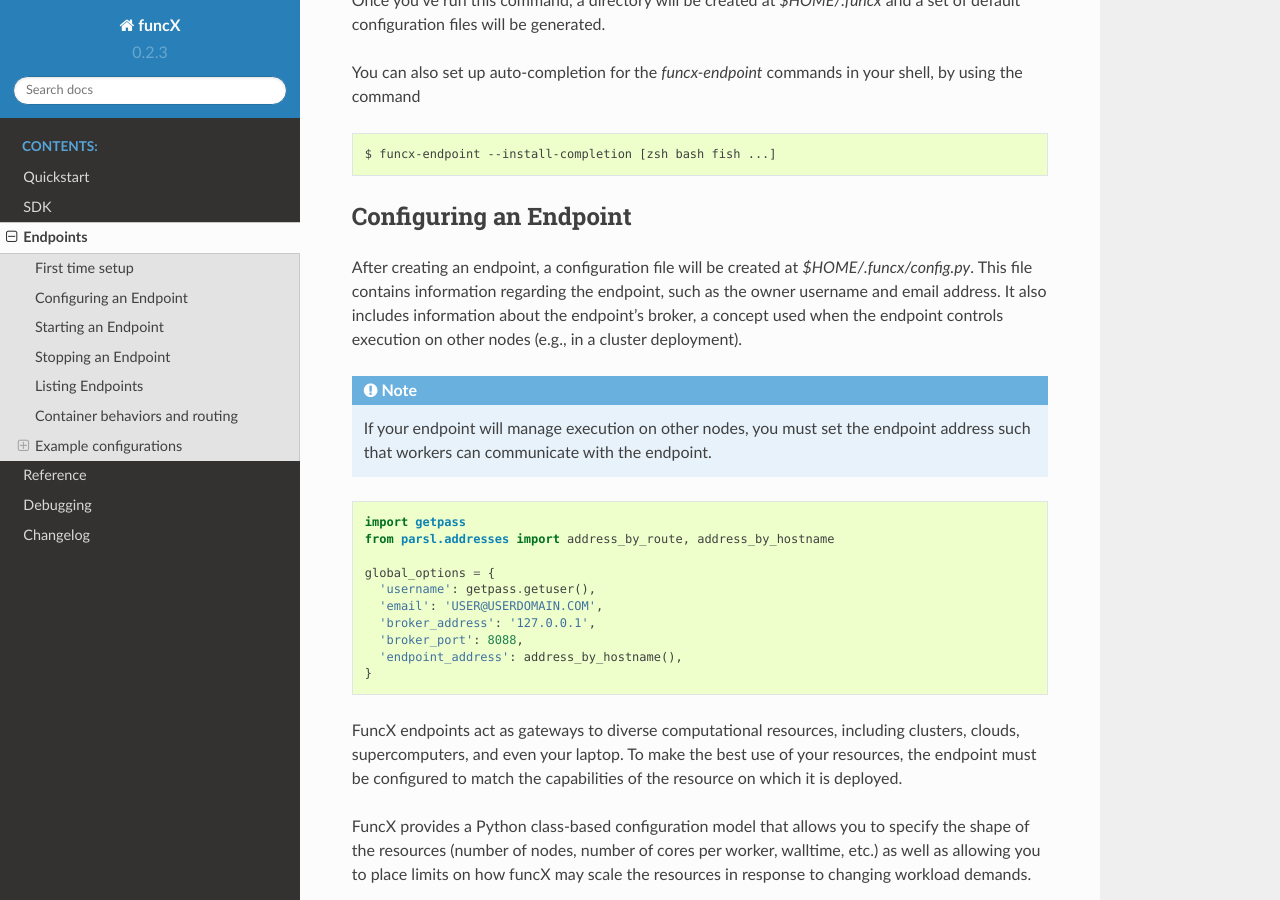
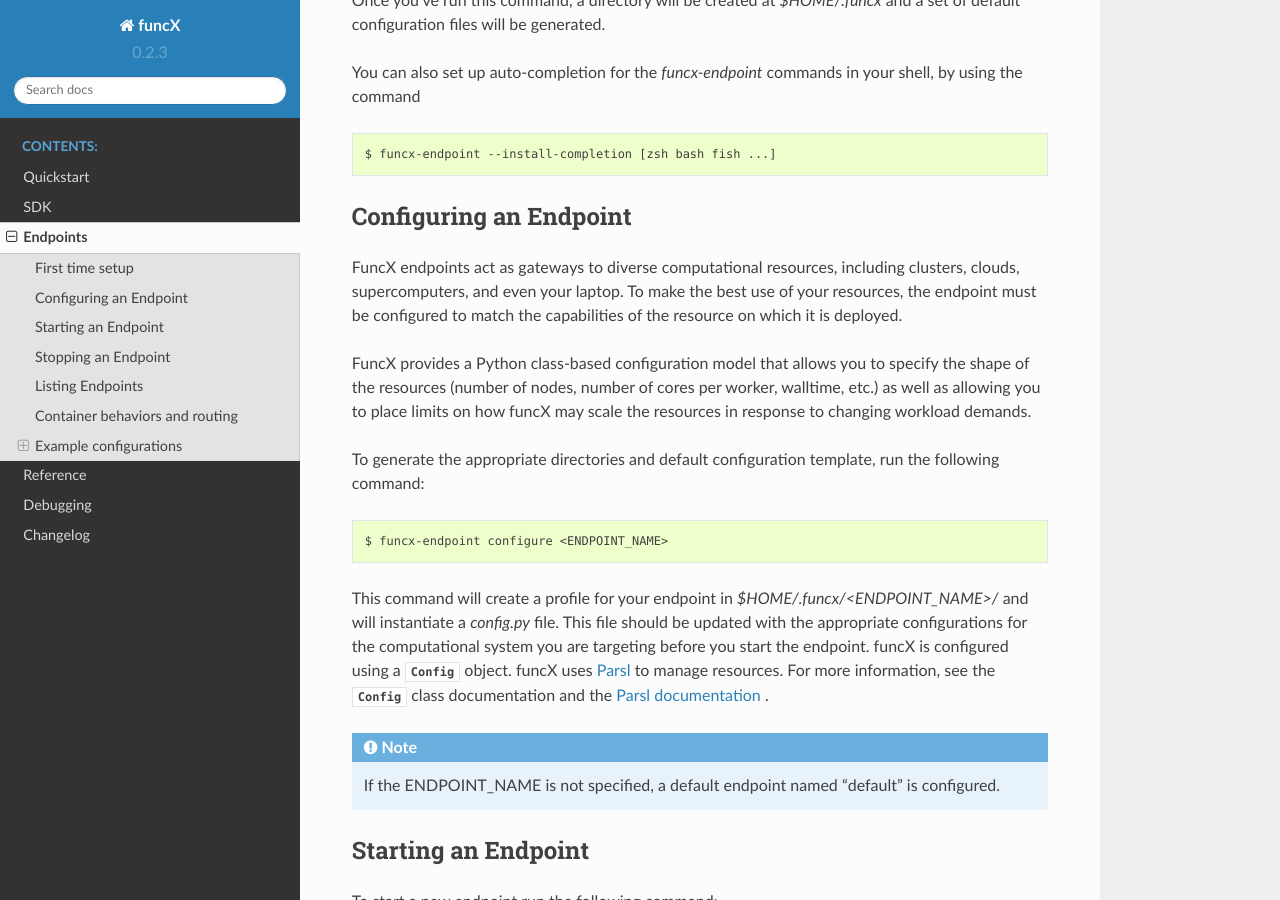
Before and after one commit to globus/globus-compute, a Sphinx documentation site: the page built from docs/endpoints.rst, in a window 1280 px wide and 900 px high, scrolled down 989 px. Built offline with Sphinx 7.4.7 and the Read the Docs theme 2.0.0, drawn with Linux system fonts in a browser that asks for light colours.

Commit message:
Removing obsolete info on ~/.funcx/config.py
~/.funcx/config.py is no longer used.

```diff
--- a/docs/endpoints.rst
+++ b/docs/endpoints.rst
@@ -44,27 +44,6 @@ You can also set up auto-completion for the `funcx-endpoint` commands in your sh
 
 Configuring an Endpoint
 ----------------------------
-
-After creating an endpoint, a configuration file will be created at `$HOME/.funcx/config.py`. This file contains
-information regarding the endpoint, such as the owner username and email address.
-It also includes information about the endpoint's broker, a concept used when the endpoint controls execution
-on other nodes (e.g., in a cluster deployment).
-
-.. note:: If your endpoint will manage execution on other nodes, you must set the endpoint address such that workers can communicate with the endpoint.
-
-.. code-block:: python
-
-  import getpass
-  from parsl.addresses import address_by_route, address_by_hostname
-
-  global_options = {
-    'username': getpass.getuser(),
-    'email': 'USER@USERDOMAIN.COM',
-    'broker_address': '127.0.0.1',
-    'broker_port': 8088,
-    'endpoint_address': address_by_hostname(),
-  }
-
 
 FuncX endpoints act as gateways to diverse computational resources, including clusters, clouds,
 supercomputers, and even your laptop. To make the best use of your resources, the endpoint must be
```
